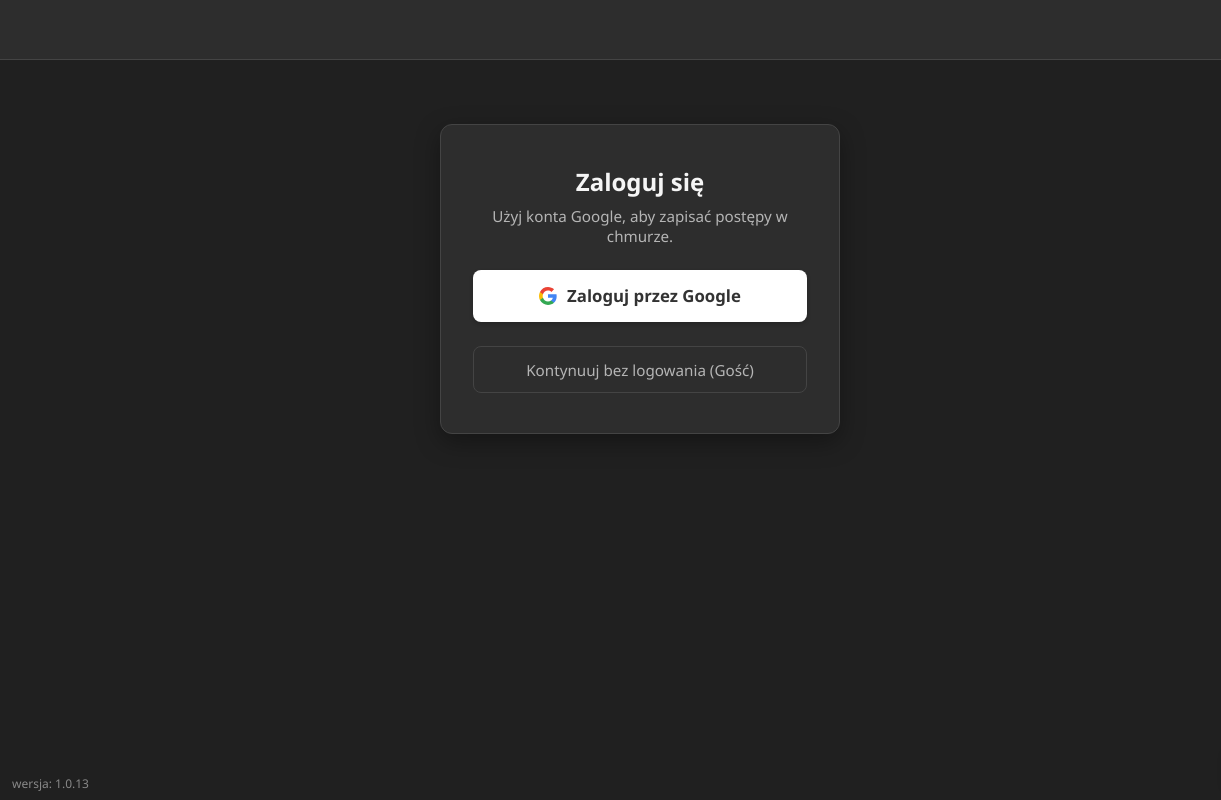
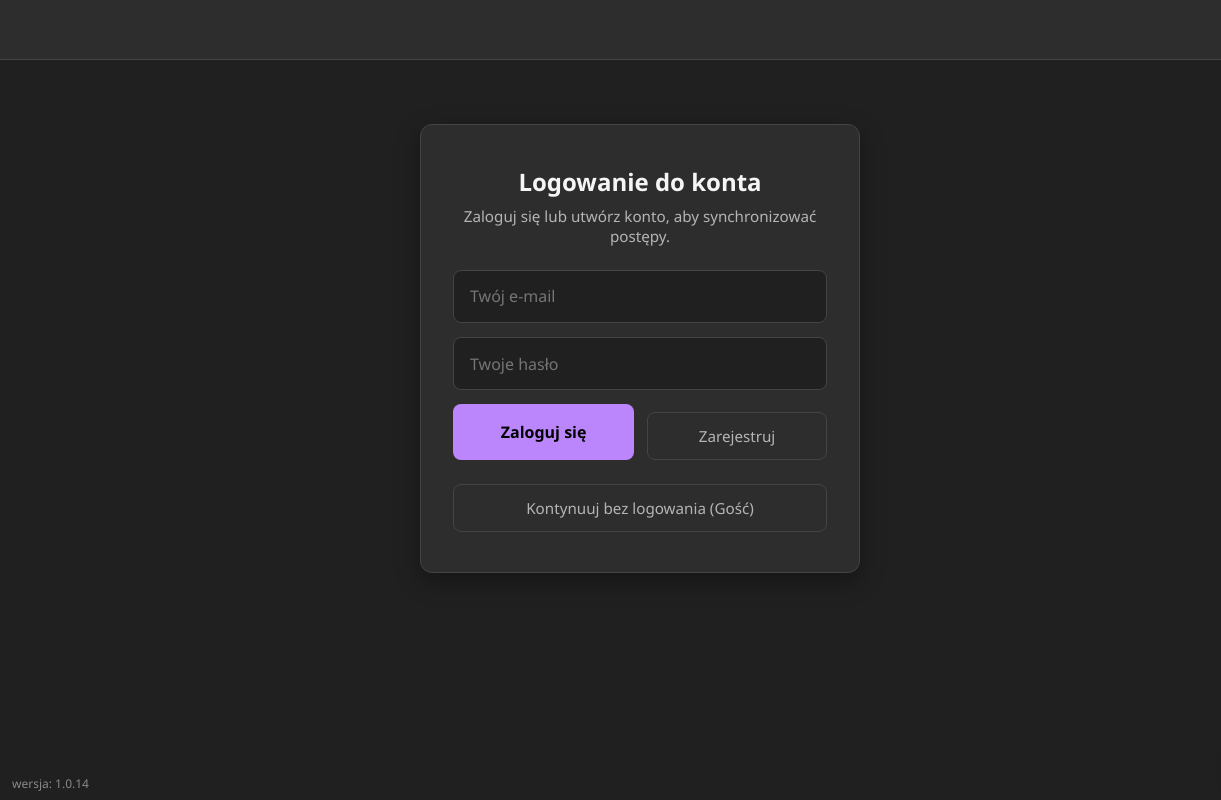
Before and after one commit to essunia555/drequiz2225, a plain HTML site: page index.html in a window 1280 px wide. Shown: the full height of the page, 0-1221 px from the left. Drawn offline with Linux system fonts and the light colour scheme; no server answers.

Commit message:
index.html

```diff
--- a/index.html
+++ b/index.html
@@ -50,17 +50,15 @@
         .toast-msg { background-color: rgba(207, 102, 121, 0.2); border: 1px solid var(--error-color); color: #ff99aa; padding: 0.8rem; border-radius: 8px; margin-bottom: 1rem; text-align: center; font-size: 0.95rem; display: none; }
         .toast-success { background-color: rgba(3, 218, 198, 0.2); border: 1px solid var(--success-color); color: var(--success-color); }
 
-        .auth-card { background-color: var(--surface-color); border: 1px solid var(--border-color); border-radius: 12px; padding: 2.5rem 2rem; max-width: 400px; margin: 2rem auto; box-shadow: 0 8px 24px rgba(0,0,0,0.35); text-align: center; }
-
-        .google-btn { background-color: #ffffff; color: #333333; border: none; padding: 0.9rem; border-radius: 8px; font-size: 1.05rem; font-weight: bold; cursor: pointer; display: flex; align-items: center; justify-content: center; gap: 10px; width: 100%; margin-bottom: 1rem; transition: 0.2s; box-shadow: 0 2px 4px rgba(0,0,0,0.2); }
-        .google-btn:hover { background-color: #f1f1f1; }
-
+        .auth-card { background-color: var(--surface-color); border: 1px solid var(--border-color); border-radius: 12px; padding: 2.5rem 2rem; max-width: 440px; margin: 2rem auto; box-shadow: 0 8px 24px rgba(0,0,0,0.35); text-align: center; }
         .auth-input { width: 100%; padding: 0.9rem 1rem; margin-bottom: 0.9rem; background-color: var(--bg-color); border: 1px solid var(--border-color); border-radius: 8px; color: var(--text-primary); font-size: 1rem; outline: none; transition: 0.2s; }
         .auth-input:focus { border-color: var(--accent-color); }
+        .auth-btn-row { display: flex; gap: 0.8rem; margin-bottom: 1rem; }
+        .auth-btn-row button { flex: 1; }
 
         .btn-primary { width: 100%; background-color: var(--accent-color); color: #000; padding: 0.9rem; border: none; border-radius: 8px; font-size: 1rem; font-weight: bold; cursor: pointer; transition: 0.2s; }
         .btn-primary:hover { background-color: var(--accent-hover); }
-        .btn-secondary { width: 100%; background-color: transparent; color: var(--text-secondary); padding: 0.8rem; border: 1px solid var(--border-color); border-radius: 8px; font-size: 0.95rem; cursor: pointer; transition: 0.2s; margin-top: 0.5rem; }
+        .btn-secondary { width: 100%; background-color: transparent; color: var(--text-secondary); padding: 0.8rem; border: 1px solid var(--border-color); border-radius: 8px; font-size: 0.95rem; cursor: pointer; transition: 0.2s; margin-top: 0.5rem;}
         .btn-secondary:hover { background-color: var(--surface-hover); color: var(--text-primary); }
 
         .menu-btn { display: flex; flex-direction: column; align-items: center; justify-content: center; width: 100%; padding: 1.2rem; margin-bottom: 1rem; background-color: var(--surface-color); border: 1px solid var(--border-color); border-radius: 8px; color: var(--text-primary); font-size: 1.1rem; cursor: pointer; transition: 0.2s; font-weight: bold; position: relative; }
@@ -112,7 +110,7 @@
 </head>
 <body>
 
-    <div class="version-tag">wersja: 1.0.13</div>
+    <div class="version-tag">wersja: 1.0.14</div>
 
     <a href="https://www.instagram.com/drep.at" target="_blank" class="ig-logo" title="Twórca: @drep.at">
         <svg viewBox="0 0 24 24"><path d="M12 2.163c3.204 0 3.584.012 4.85.07 3.252.148 4.771 1.691 4.919 4.919.058 1.265.069 1.645.069 4.849 0 3.205-.012 3.584-.069 4.849-.149 3.225-1.664 4.771-4.919 4.919-1.266.058-1.644.07-4.85.07-3.204 0-3.584-.012-4.849-.07-3.26-.149-4.771-1.699-4.919-4.92-.058-1.265-.07-1.644-.07-4.849 0-3.204.013-3.583.07-4.849.149-3.227 1.664-4.771 4.919-4.919 1.266-.057 1.645-.069 4.849-.069zM12 0C8.741 0 8.333.014 7.053.072 2.695.272.273 2.69.073 7.052.014 8.333 0 8.741 0 12c0 3.259.014 3.668.072 4.948.2 4.358 2.618 6.78 6.98 6.98C8.333 23.986 8.741 24 12 24c3.259 0 3.668-.014 4.948-.072 4.354-.2 6.782-2.618 6.979-6.98.059-1.28.073-1.689.073-4.948 0-3.259-.014-3.667-.072-4.947-.196-4.354-2.617-6.78-6.979-6.98C15.668.014 15.259 0 12 0zm0 5.838a6.162 6.162 0 100 12.324 6.162 6.162 0 000-12.324zM12 16a4 4 0 110-8 4 4 0 010 8zm6.406-11.845a1.44 1.44 0 100 2.881 1.44 1.44 0 000-2.881z"/></svg>
@@ -131,19 +129,21 @@
         </div>
     </div>
 
-    <!-- LOGOWANIE GOOGLE -->
+    <!-- LOGOWANIE E-MAIL -->
     <div id="view-auth" class="view">
         <div class="auth-card">
-            <h2 style="margin-bottom: 0.5rem;">Zaloguj się</h2>
-            <p style="color: var(--text-secondary); margin-bottom: 1.5rem; font-size: 0.95rem;">Użyj konta Google, aby zapisać postępy w chmurze.</p>
+            <h2 style="margin-bottom: 0.5rem;">Logowanie do konta</h2>
+            <p style="color: var(--text-secondary); margin-bottom: 1.5rem; font-size: 0.95rem;">Zaloguj się lub utwórz konto, aby synchronizować postępy.</p>
             <div id="auth-toast" class="toast-msg"></div>
 
-            <button class="google-btn" onclick="handleGoogleLogin()">
-                <svg width="18" height="18" viewBox="0 0 18 18"><path fill="#4285F4" d="M17.64 9.2c0-.63-.05-1.25-.15-1.84H9v3.49h4.84c-.21 1.12-.86 2.07-1.82 2.71v2.26h2.94c1.72-1.58 2.72-3.9 2.72-6.62z"/><path fill="#34A853" d="M9 18c2.43 0 4.47-.8 5.96-2.18l-2.94-2.26c-.81.54-1.84.86-3.02.86-2.34 0-4.32-1.58-5.03-3.71H.96v2.33C2.45 15.98 5.48 18 9 18z"/><path fill="#FBBC05" d="M3.97 10.75c-.18-.54-.28-1.12-.28-1.75s.1-1.21.28-1.75V4.92H.96C.35 6.13 0 7.5 0 9s.35 2.87.96 4.08l3.01-2.33z"/><path fill="#EA4335" d="M9 3.58c1.32 0 2.5.45 3.44 1.35l2.58-2.58C13.46.89 11.43 0 9 0 5.48 0 2.45 2.02.96 4.92l3.01 2.33c.71-2.13 2.69-3.67 5.03-3.67z"/></svg>
-                Zaloguj przez Google
-            </button>
+            <input type="email" id="auth-email" class="auth-input" placeholder="Twój e-mail" autocomplete="email">
+            <input type="password" id="auth-password" class="auth-input" placeholder="Twoje hasło" autocomplete="current-password" onkeypress="handleAuthKeyPress(event)">
 
-            <button class="btn-secondary" onclick="loginAsGuest()">Kontynuuj bez logowania (Gość)</button>
+            <div class="auth-btn-row">
+                <button class="btn-primary" onclick="handleEmailLogin()">Zaloguj się</button>
+                <button class="btn-secondary" onclick="handleEmailRegister()">Zarejestruj</button>
+            </div>
+            <button class="btn-secondary" onclick="loginAsGuest()" style="margin-top: 0.5rem;">Kontynuuj bez logowania (Gość)</button>
         </div>
     </div>
 
@@ -331,13 +331,12 @@
         let allQuestions = [], polishQuestions = [], englishQuestions = [];
         let categories = [], polishCategories = [], englishCategories = [];
 
-        let currentModeGroup = ''; // 'main', 'polish', 'english'
-        let currentPlayMode = '';  // 'flashcards', 'game'
+        let currentModeGroup = '';
+        let currentPlayMode = '';
         let activePool = [], currentQuestionObj = null;
 
         let currentUser = null;
 
-        // NOWA STRUKTURA STATYSTYK
         let stats = {
             main: { toLearn: [], mastered: [] },
             polish: { toLearn: [], mastered: [] },
@@ -350,6 +349,7 @@
         let dbRef = null;
 
         function showAuthError(msg) { const t = document.getElementById('auth-toast'); t.className = 'toast-msg'; t.textContent = msg; t.style.display = 'block'; setTimeout(() => t.style.display = 'none', 5000); }
+        function showAuthSuccess(msg) { const t = document.getElementById('auth-toast'); t.className = 'toast-msg toast-success'; t.textContent = msg; t.style.display = 'block'; setTimeout(() => t.style.display = 'none', 3000); }
         function showHomeToast(msg, isError = false) { const t = document.getElementById('home-toast'); t.className = isError ? 'toast-msg' : 'toast-msg toast-success'; t.textContent = msg; t.style.display = 'block'; setTimeout(() => t.style.display = 'none', 4000); }
         function showCatError(msg) { const t = document.getElementById('cat-toast'); t.textContent = msg; t.style.display = 'block'; setTimeout(() => t.style.display = 'none', 3000); }
 
@@ -434,6 +434,7 @@
             document.getElementById('prog-english').textContent = `Ukończono: ${calcProg(stats.english.mastered, englishQuestions.length)}%`;
         }
 
+        function handleAuthKeyPress(e) { if(e.key === 'Enter') handleEmailLogin(); }
         function handleCodeKeyPress(e) { if(e.key === 'Enter') redeemCode(); }
 
         document.addEventListener('keydown', function(e) {
@@ -451,7 +452,7 @@
             }
         });
 
-        // AUTENTYKACJA (Google Popup)
+        // AUTENTYKACJA (Email)
         window.onload = function() {
             fetchAllDatabases();
             auth.onAuthStateChanged((user) => {
@@ -489,11 +490,30 @@
             });
         };
 
-        function handleGoogleLogin() {
+        function handleEmailLogin() {
             document.activeElement.blur();
-            const provider = new firebase.auth.GoogleAuthProvider();
-            auth.signInWithPopup(provider).catch(err => {
-                showAuthError("Błąd logowania Google: " + err.message);
+            const email = document.getElementById('auth-email').value.trim(), password = document.getElementById('auth-password').value;
+            if(!email || !password) return showAuthError("Wpisz e-mail oraz hasło.");
+
+            auth.signInWithEmailAndPassword(email, password).catch(err => {
+                let msg = "Błąd logowania: " + err.message;
+                if(err.code === 'auth/user-not-found') msg = "Nie ma konta przypisanego do tego e-maila.";
+                else if(err.code === 'auth/wrong-password' || err.code === 'auth/invalid-credential') msg = "Nieprawidłowe hasło lub e-mail.";
+                showAuthError(msg);
+            });
+        }
+
+        function handleEmailRegister() {
+            document.activeElement.blur();
+            const email = document.getElementById('auth-email').value.trim(), password = document.getElementById('auth-password').value;
+            if(!email || !password) return showAuthError("Wpisz e-mail oraz hasło do rejestracji.");
+            if(password.length < 6) return showAuthError("Hasło min. 6 znaków.");
+
+            auth.createUserWithEmailAndPassword(email, password).then(() => showAuthSuccess("Konto utworzone pomyślnie! Logowanie...")).catch(err => {
+                let msg = "Błąd rejestracji: " + err.message;
+                if(err.code === 'auth/email-already-in-use') msg = "Ten adres e-mail jest już zajęty.";
+                else if(err.code === 'auth/invalid-email') msg = "Niepoprawny format adresu e-mail.";
+                showAuthError(msg);
             });
         }
 
@@ -561,13 +581,13 @@
 
             try {
                 if(currentUser === 'guest_user') {
-                    saveStats(); // nadpisze w localstorage pustymi
+                    saveStats();
                 } else if(currentUser) {
                     localStorage.removeItem(`quiz_stats_${currentUser}`);
                     await db.ref('users/' + currentUser + '/main').remove();
                     await db.ref('users/' + currentUser + '/polish').remove();
                     await db.ref('users/' + currentUser + '/english').remove();
-                    saveStats(); // Zapisz by zsynchronizować UI i bazę z pustym stanem
+                    saveStats();
                 }
                 showHomeToast("Sukces: Pomyślnie wyczyszczono cały postęp!", false);
             } catch(e) {
```
